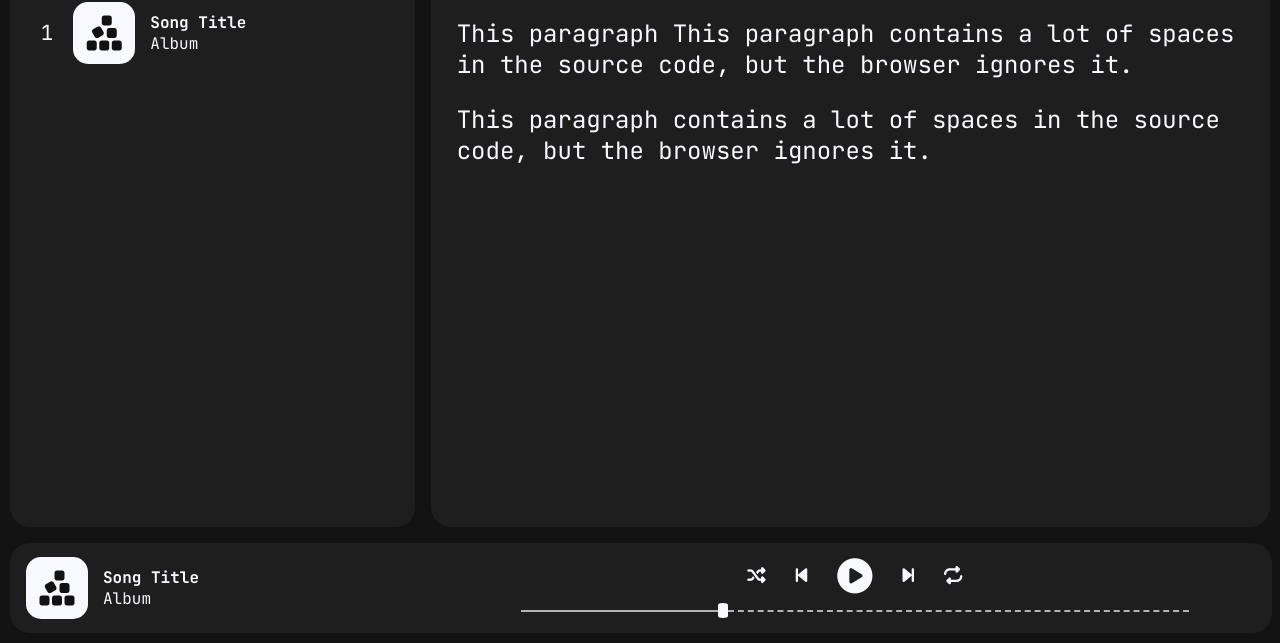
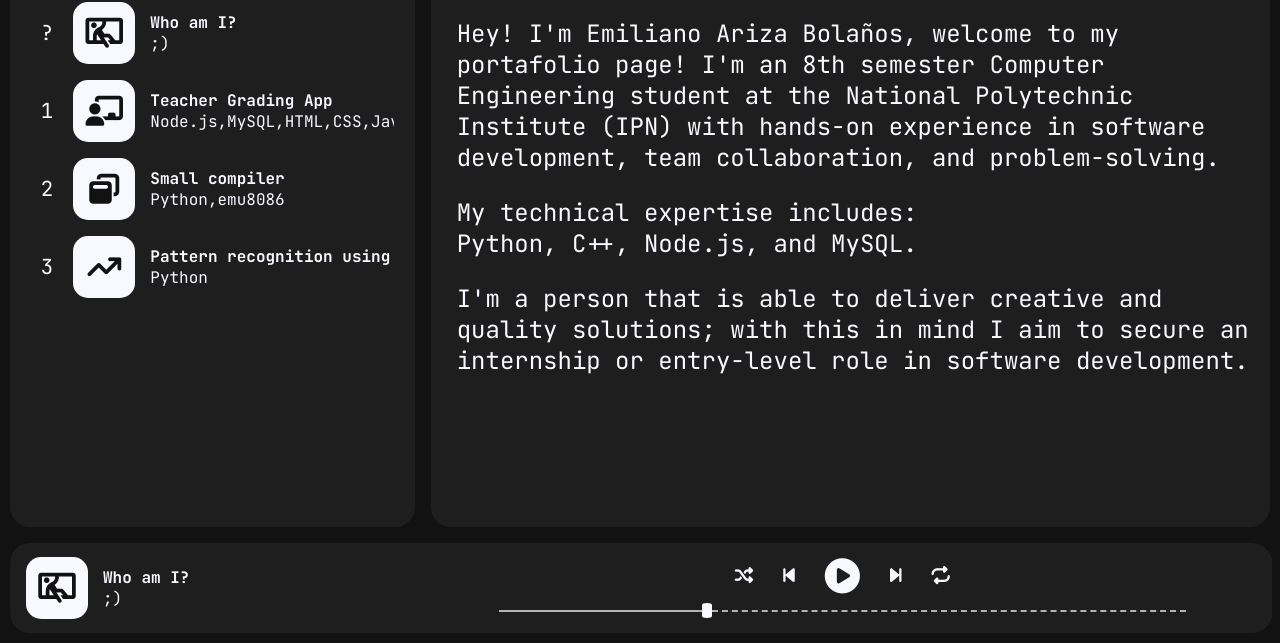
Before and after one commit to EmilianoA-B/portafolioPage, a plain HTML site: page public/html/index.html in a window 1280 px wide. Shown: the part 157-800 px from the top of the page. Drawn offline with Linux system fonts and the light colour scheme.

Commit message:
Added data loading from external JSON and other small visual changes

```diff
--- a/public/css/styles.css
+++ b/public/css/styles.css
@@ -111,14 +111,15 @@ h1 {
 
 /*Song Area*/
 .songArea{
-	overflow-y: auto;
 	display:flex;
+	border-radius: 20px;
 	flex-direction: column;
+	flex: 1 1 35%;
 	margin:8px;
 	margin-left: 10px;
 	padding:1%;
-	border-radius: 20px;
-	flex: 1 1 35%;
+	overflow-y: auto;
+	overflow-x: hidden;
 }
 
 .songPlayButton{
@@ -132,16 +133,31 @@ h1 {
 
 .song{
 	align-items: center;
+	border-radius: 15px;
 	display: flex;
 	flex: 0 1 auto;
+	flex-direction: row;
 	gap:10px;
-	flex-direction: row;
 	padding: 8px;
-	border-radius: 15px;
 }
 
-.songDesc {
+.songDesc{
 	padding-left: 5px;
+	overflow: hidden;
+	white-space: nowrap;
+	text-overflow: ellipsis;
+	max-width: 100%;
+}
+
+.songScroll{
+	display: inline-block;
+    white-space: nowrap;
+    position: relative;
+}
+
+@keyframes scrollText {
+    0% { transform: translateX(0); }
+    100% { transform: translateX(-50%); } /* Adjust based on text length */
 }
 
 .albumCover{
@@ -151,6 +167,8 @@ h1 {
 	justify-content: center;
 	text-align: center;
 	border-radius: 15px;
+	height: 50px;
+	width: 50px;
 }
 
 .albumCover > img{
@@ -162,7 +180,7 @@ h1 {
 
 .albumCover > i{
 	display: block;
-	font-size: 40px;
+	font-size: 30px;
 	color:#121212;
 	line-height: 50px;
 	height: 50px;
@@ -183,11 +201,13 @@ h1 {
 
 .actualPlayer{
 	align-items: center;
+	background-color: #1E1E1E;
 	display: flex;
 	flex-direction: column;
-	flex: 2.6 1 auto;
+	flex: 2.6 0 auto;
 	justify-content: center;
 	margin: auto;
+	max-width: 70%;
 	text-align: center;
 }
 
@@ -241,9 +261,11 @@ h1 {
 	align-items: center;
 	border-radius: 15px;
 	display: flex;
-	flex: 1 1 auto;
+	flex: 0 1 auto;
 	flex-direction: row;
 	margin-left: 8px;
+	max-width: 30%;
+	min-width: 30%;
 	gap:10px;
 	padding: 8px;
 }
--- a/public/html/index.html
+++ b/public/html/index.html
@@ -27,35 +27,23 @@
 			<div class="songArea primBg">
 				<h1>Choose a song!</h1>
 				<div class="songsDiv">
+					<!--Example song-->
+					<!--
 					<div class="song hoverSecBg">
 						<div class="songPlayButton" data-num="1">1</div>
 						<div class="albumCover oppositeBh"><i class="fa-solid fa-cubes-stacked"></i></div>
 						<div class="songDesc">
 							<strong class="songTitle">Song Title</strong>
-							<br class="songDesc">Album
+							<br> Album
 						</div>
 					</div>
+					-->
 				</div>
 			</div>
 
 			<div class="descBox primBg">
-				<h1>Description area</h1>
+				<h1 class="descTitle"></h1>
 				<div class="descText primBg">
-					<p>
-						This paragraph This paragraph
-						contains         a lot of spaces
-						in the source         code,
-						but the        browser
-						ignores it.
-					</p>
-
-					<p>
-						This paragraph
-						contains         a lot of spaces
-						in the source         code,
-						but the        browser
-						ignores it.
-					</p>
 				</div>
 			</div>
 
@@ -64,14 +52,14 @@
 		<div class="playerArea primBg">
 
 			<div class="songPlayer primBg">
-				<div class="albumCover oppositeBh"><i class="fa-solid fa-cubes-stacked"></i></div>
+				<div class="albumCover oppositeBh"></i></div>
 				<div class="songDesc">
-					<strong>Song Title</strong>
-					<br>Album
+					<strong class="songTitle">Song Title</strong><br><span class="songAlbum">Album</span>
 				</div>
 			</div>
 
 			<div class="actualPlayer">
+
 				<div class="playerButtons">
 					<i class="fa-solid fa-shuffle"></i>
 					<i class="fa-solid fa-backward-step"></i>
@@ -79,11 +67,13 @@
 					<i class="fa-solid fa-forward-step"></i>
 					<i class="fa-solid fa-repeat"></i>
 				</div>
+
 				<div class="playerBar">
 					<div class="playedBar"></div>
 					<div class="playerBall"></div>
 					<div class="notPlayedBar"></div>
 				</div>
+
 			</div>
 
 		</div>
--- a/public/js/mainScript.js
+++ b/public/js/mainScript.js
@@ -1,26 +1,63 @@
-document.addEventListener("DOMContentLoaded", function() {
+//Global variable that'll hold JSON
+let JsonData = null;
+
+document.addEventListener("DOMContentLoaded", async function() {
 
     //Initialization
+	await fetchProjectData();
     initSocialLinks();
     initAllSongs();
-
+    initFirstDesc();
 });
 
-/* Initialized the hover  */
-function initAllSongs() {
-    const allSongs = document.querySelectorAll(".song");
+async function fetchProjectData() {
+	await fetch("../json/projectsData.json")
+		.then(async (response) => {
+			JsonData = await response.json();
+			const songsArea = document.querySelector(".songsDiv");
+			const introductionDiv = document.createElement("div");
 
-    allSongs.forEach((song) => {
-        const placeForNumberOrPlaybutton = song.querySelector(".songPlayButton");
-        const numBeforeChange = placeForNumberOrPlaybutton.getAttribute("data-num");
+			//Create introduction song
+			introductionDiv.classList.add("song");
+			introductionDiv.classList.add("hoverSecBg");
+			introductionDiv.innerHTML = `
+				<div class="songPlayButton" data-num="?">?</div>
+				<div class="albumCover oppositeBh">${JsonData.introduction.iconOrUrl}</div>
+				<div class="songDesc">
+					<div class="songScroll">
+						<strong class="songTitle">${JsonData.introduction.title}</strong>
+						<br>;)
+					</div>
+				</div>
+			`;
+			songsArea.appendChild(introductionDiv);
 
-        song.addEventListener("mouseenter", () => {
-            placeForNumberOrPlaybutton.innerHTML = `<i class="fa-solid fa-play"></i>`;
-        });
-        song.addEventListener("mouseleave",() => {
-            placeForNumberOrPlaybutton.innerHTML = numBeforeChange;
-        });
-    });
+			//For each project, create a song
+			JsonData.projects.forEach((project) => {
+				const newSong = document.createElement("div");
+				newSong.classList.add("song");
+				newSong.classList.add("hoverSecBg");
+				newSong.innerHTML = `
+					<div class="songPlayButton" data-num="${project.id}">${project.id}</div>
+					<div class="albumCover oppositeBh">${project.iconOrUrl}</div>
+					<div class="songDesc">
+						<div class="songScroll">
+							<strong class="songTitle">${project.title}</strong>
+							<br>${project.technologies}
+						</div>
+					</div>
+				`;
+				songsArea.appendChild(newSong);
+			})
+		})
+		.catch((error) => {
+			console.log("JSON failed to load!: ", error)
+		});
+}
+
+function initFirstDesc() {
+	const firstSong = document.querySelector('div[data-num="?"]').parentElement;
+	firstSong.click();
 }
 
 /* Initializes the social links at the top of the page */
@@ -39,6 +76,49 @@ function initSocialLinks() {
     });
 }
 
+/* Initialized any song event */
+function initAllSongs() {
+    const allSongs = document.querySelectorAll(".song");
+	console.log(allSongs)
+
+    allSongs.forEach((song) => {
+        const placeForNumberOrPlaybutton = song.querySelector(".songPlayButton");
+        const songNumber = placeForNumberOrPlaybutton.getAttribute("data-num");
+
+		song.addEventListener("click", () => {
+			if(songNumber == "?"){
+				document.querySelector(".descText").innerHTML = JsonData.introduction.description;
+				document.querySelector(".descTitle").innerHTML = JsonData.introduction.title;
+				document.querySelector(".songPlayer").querySelector(".albumCover").innerHTML = JsonData.introduction.iconOrUrl;
+				document.querySelector(".songPlayer").querySelector(".songDesc").querySelector(".songTitle").innerHTML = JsonData.introduction.title;
+				document.querySelector(".songPlayer").querySelector(".songDesc").querySelector(".songAlbum").innerHTML = ';)';
+			} else {
+				const projectObj = JsonData.projects.find(project => Number(project.id) === Number(songNumber))
+				document.querySelector(".descText").innerHTML = projectObj.description;
+				document.querySelector(".descTitle").innerHTML = projectObj.title;
+				document.querySelector(".songPlayer").querySelector(".albumCover").innerHTML = projectObj.iconOrUrl;
+				document.querySelector(".songPlayer").querySelector(".songDesc").querySelector(".songTitle").innerHTML = projectObj.title;
+				document.querySelector(".songPlayer").querySelector(".songDesc").querySelector(".songAlbum").innerHTML = projectObj.technologies;
+			}
+		});
+
+        song.addEventListener("mouseenter", () => {
+            placeForNumberOrPlaybutton.innerHTML = `<i class="fa-solid fa-play"></i>`;
+			const songText = song.querySelector(".songDesc").querySelector(".songScroll");
+			const songDesc = song.querySelector(".songDesc");
+
+			if (songText.scrollWidth > songDesc.clientWidth){
+				songText.style.animation = "scrollText 3s linear infinite alternate";
+			}
+        });
+        song.addEventListener("mouseleave",() => {
+			const songText = song.querySelector(".songDesc").querySelector(".songScroll");
+			songText.style.animation = "none";
+            placeForNumberOrPlaybutton.innerHTML = songNumber;
+        });
+    });
+}
+
 function setPlayerBarAnimation(){
 
 }
--- a/public/json/projectsData.json
+++ b/public/json/projectsData.json
@@ -1,29 +1,30 @@
 {
-
 	"introduction": {
 		"title":"Who am I?",
-		"description":"Hey! I'm Emiliano Ariza Bolaños, welcome to my portafolio page! I'm an 8th semester Computer Engineering student at the National Polytechnic Institute (IPN) with hands-on experience in software development, team collaboration, and problem-solving. My technical expertise includes Python, C++, Node.js, and MySQL. With a proven ability to deliver creative and quality solutions, I aim to secure an internship or entry-level role in software development.",
-		"iconOrUrl": ""
+		"description":"<p>Hey! I'm Emiliano Ariza Bolaños, welcome to my portafolio page! I'm an 8th semester Computer Engineering student at the National Polytechnic Institute (IPN) with hands-on experience in software development, team collaboration, and problem-solving.</p> <p>My technical expertise includes: <br> Python, C++, Node.js, and MySQL.</p> I'm a person that is able to deliver creative and quality solutions; with this in mind I aim to secure an internship or entry-level role in software development.",
+		"iconOrUrl": "<i class=\"fa-solid fa-person-through-window\"></i>"
 	},
 	"projects": [
 		{
+			"id":1,
 			"title": "Teacher Grading App",
 			"technologies": ["Node.js", "MySQL", "HTML", "CSS", "JavaScript"],
 			"description": "A web application designed to allow students to review and grade professors securely within their institution. Led a team of 12 members in the development process, ensuring adherence to SCRUM practices and meeting project deadlines.",
-			"iconOrUrl": ""
+			"iconOrUrl": "<i class=\"fa-solid fa-chalkboard-user\"></i>"
 		},
 		{
+			"id":2,
 			"title": "Small compiler",
 			"technologies": ["Python", "emu8086"],
 			"description": "A small compiler built using Python that translates simple arithmetic operations and variable declarations into assembly language. Developed as a team project (2 members total) and supports operations with decimal and integer numbers.",
-			"iconOrUrl": ""
+			"iconOrUrl": "<i class=\"fa-solid fa-window-restore\"></i>"
 		},
 		{
+			"id":3,
 			"title": "Pattern recognition using PIP",
 			"technologies": ["Python"],
 			"description": "A desktop application designed to analyze and recognize patterns in a CSV dataset using the Perceptually Important Points (PIP) algorithm. The program identifies key peaks and valleys in the dataset and compares height values to detect predefined patterns.",
-			"iconOrUrl": "stock.png"
+			"iconOrUrl": "<i class=\"fa-solid fa-arrow-trend-up\"></i>"
 		}
 	]
-
 }
```
